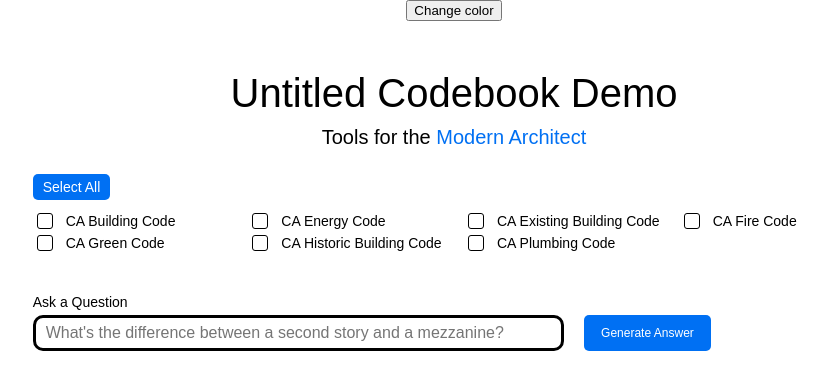
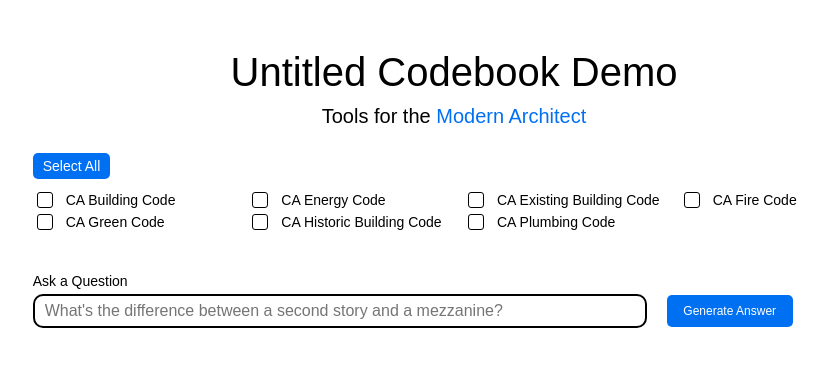
Before and after one commit to vidithbalasa/VCodes, a Next.js app: page / in a window 1280 px wide. Shown: the top 390 px of the page, without its empty margins (186-1013 px from the left). Built offline with nearby package versions, Linux system fonts and the light colour scheme.

Commit message:
Added typewriter functionality to answer

```diff
--- /dev/null
+++ b/components/codebookSelection.js
@@ -0,0 +1,50 @@
+import styles from '../styles/codebookSelection.module.css';
+
+export default function CodebookSelection({ selectedCodebooks, setSelectedCodebooks }) {
+  const CODEBOOKS = [
+    'CA Building Code', 'CA Energy Code', 'CA Existing Building Code',
+    'CA Fire Code', 'CA Green Code', 'CA Historic Building Code',
+    'CA Plumbing Code'
+  ]
+
+  const selectAll = () => {
+    if (selectedCodebooks.length === CODEBOOKS.length) {
+      setSelectedCodebooks([])
+    } else {
+      setSelectedCodebooks(CODEBOOKS)
+    }
+  }
+
+  const selectBook = (e) => {
+    if (e.target.checked) {
+      setSelectedCodebooks([...selectedCodebooks, e.target.value])
+    } else {
+      setSelectedCodebooks(selectedCodebooks.filter((cb) => cb !== e.target.value))
+    }
+  }
+
+  return (
+    <div className={styles.selectors}>
+      <button className={styles.selectAll} onClick={selectAll}>
+        {selectedCodebooks.length === CODEBOOKS.length ? 'Unselect All' : 'Select All'}
+      </button>
+      <div className={styles.codebookSelectors}>
+        {
+          CODEBOOKS.map((codebook, index) => {
+            return (
+              <div key={index} className={styles.checkbox}>
+                <input
+                  type="checkbox" id={codebook}
+                  name={codebook} value={codebook}
+                  checked={selectedCodebooks.includes(codebook)}
+                  onChange={selectBook}
+                />
+                <label for={codebook}>{codebook}</label>
+              </div>
+            )
+          })
+        }
+      </div>
+    </div>
+  )
+}
--- /dev/null
+++ b/components/typewriter.js
@@ -0,0 +1,26 @@
+import { useEffect, useRef, useState } from "react";
+import styles from '../styles/typewriterAnswer.module.css'
+
+
+export default function Typewriter({ text }) {
+  const [visibleText, setVisibleText] = useState('');
+  let index = useRef(0);
+
+  useEffect(() => {
+    if (visibleText == text) return;
+    setTimeout(()=>{
+      setVisibleText(curr => curr + text.charAt(index.current));
+      index.current += 1;
+    }, 30)
+  }, [visibleText, text]);
+
+  return (
+    <div className={styles.textBox}>
+      <h4 className={styles.text}>
+        {/* {answer} */}
+        {visibleText}
+        {/* {text} */}
+      </h4>
+    </div>
+  )
+}
--- a/pages/index.js
+++ b/pages/index.js
@@ -2,40 +2,35 @@ import Head from 'next/head'
 import Image from 'next/image'
 import styles from '../styles/Home.module.css'
 import { useState } from 'react'
-import { getFunctions, httpsCallable } from "firebase/functions";
-import { getApp } from '@firebase/app';
+import { httpsCallable } from "firebase/functions";
 import { functions } from '../firebase.config';
+import CodebookSelection from '../components/codebookSelection';
+import Typewriter from '../components/typewriter';
 
 export default function Home() {
-  const CODEBOOKS = [
-    'CA Building Code', 'CA Energy Code', 'CA Existing Building Code',
-    'CA Fire Code', 'CA Green Code', 'CA Historic Building Code',
-    'CA Plumbing Code'
-  ]
   const [selectedCodebooks, setSelectedCodebooks] = useState([]);
   const [query, setQuery] = useState('');
-  // const functions = getFunctions(getApp());
-
-  const selectAll = () => {
-    if (selectedCodebooks.length === CODEBOOKS.length) {
-      setSelectedCodebooks([])
-    } else {
-      setSelectedCodebooks(CODEBOOKS)
-    }
-  }
-
-  const selectBook = (e) => {
-    if (e.target.checked) {
-      setSelectedCodebooks([...selectedCodebooks, e.target.value])
-    } else {
-      setSelectedCodebooks(selectedCodebooks.filter((cb) => cb !== e.target.value))
-    }
-  }
+  const [loading, setLoading] = useState(false);
+  const [answer, setAnswer] = useState('');
+  const [sources, setSources] = useState([]);
 
   const generateAnswer = () => {
+    if(selectedCodebooks.length === 0) {
+      alert('Please select at least one codebook'); return
+    }
+    if(query === '') { alert('Please enter a question'); return }
+
+    setAnswer('');
+    setLoading(true);
+
     const QA = httpsCallable(functions, 'qa-temp');
     QA({codebooks: selectedCodebooks, query: query})
-      .then((result) => {console.log(result.data)})
+      .then((result) => {
+        console.log(result.data)
+        setAnswer(result.data.answer);
+        setSources(result.data.sources);
+        setLoading(false);
+      })
       .catch((error) => {console.log(error)})
   }
 
@@ -48,46 +43,15 @@ export default function Home() {
       </Head>
 
       <main className={styles.main}>
-        {/* button that changes the preferred color scheme */}
-        <button className={styles.colorSchemeButton}
-          onClick = {() => {
-            if (document.documentElement.getAttribute('data-theme') === 'light') {
-              document.documentElement.setAttribute('data-theme', 'dark')
-            } else {
-              document.documentElement.setAttribute('data-theme', 'light')
-            }
-          }}
-        >
-          {/* <Image src="/sun.svg" alt="sun" width={20} height={20} /> */}
-          Change color
-        </button>
         <h1 className={`${styles.title} ${styles.header}`}>Untitled Codebook Demo</h1>
         <h5 className={`${styles.subtitle} ${styles.header}`}>
           Tools for the <span className={styles.blueSubtext}>Modern Architect</span>
         </h5>
-        <div>
-          <div className={styles.selectors}>
-            <button className={styles.selectAll} onClick={selectAll}>
-              {selectedCodebooks.length === CODEBOOKS.length ? 'Unselect All' : 'Select All'}
-            </button>
-            <div className={styles.codebookSelectors}>
-              {
-                CODEBOOKS.map((codebook, index) => {
-                  return (
-                    <div key={index} className={styles.checkbox}>
-                      <input
-                        type="checkbox" id={codebook}
-                        name={codebook} value={codebook}
-                        checked={selectedCodebooks.includes(codebook)}
-                        onChange={selectBook}
-                      />
-                      <label for={codebook}>{codebook}</label>
-                    </div>
-                  )
-                })
-              }
-            </div>
-          </div>
+        <div className={styles.conrainer}>
+          <CodebookSelection
+            selectedCodebooks={selectedCodebooks}
+            setSelectedCodebooks={setSelectedCodebooks}
+          />
           <div className={styles.queryContainer}>
             <div className={styles.queryBox}>
               <label for="query" className={styles.queryLabel}>Ask a Question</label>
@@ -101,6 +65,8 @@ export default function Home() {
               </div>
             </div>
           </div>
+          {answer && <Typewriter text={answer} />}
+          {sources && <div className={styles.sourcesBox}>{sources.map((source, index) => <p key={index}>{source}</p>)}</div>}
         </div>
       </main>
 
--- a/styles/Home.module.css
+++ b/styles/Home.module.css
@@ -1,133 +1,3 @@
-/* .container {
-  padding: 0 2rem;
-}
-
-.main {
-  min-height: 100vh;
-  padding: 4rem 0;
-  flex: 1;
-  display: flex;
-  flex-direction: column;
-  justify-content: center;
-  align-items: center;
-}
-
-.footer {
-  display: flex;
-  flex: 1;
-  padding: 2rem 0;
-  border-top: 1px solid #eaeaea;
-  justify-content: center;
-  align-items: center;
-}
-
-.footer a {
-  display: flex;
-  justify-content: center;
-  align-items: center;
-  flex-grow: 1;
-}
-
-.title a {
-  color: #0070f3;
-  text-decoration: none;
-}
-
-.title a:hover,
-.title a:focus,
-.title a:active {
-  text-decoration: underline;
-}
-
-.title {
-  margin: 0;
-  line-height: 1.15;
-  font-size: 4rem;
-}
-
-.title,
-.description {
-  text-align: center;
-}
-
-.description {
-  margin: 4rem 0;
-  line-height: 1.5;
-  font-size: 1.5rem;
-}
-
-.code {
-  background: #fafafa;
-  border-radius: 5px;
-  padding: 0.75rem;
-  font-size: 1.1rem;
-  font-family: Menlo, Monaco, Lucida Console, Liberation Mono, DejaVu Sans Mono,
-    Bitstream Vera Sans Mono, Courier New, monospace;
-}
-
-.grid {
-  display: flex;
-  align-items: center;
-  justify-content: center;
-  flex-wrap: wrap;
-  max-width: 800px;
-}
-
-.card {
-  margin: 1rem;
-  padding: 1.5rem;
-  text-align: left;
-  color: inherit;
-  text-decoration: none;
-  border: 1px solid #eaeaea;
-  border-radius: 10px;
-  transition: color 0.15s ease, border-color 0.15s ease;
-  max-width: 300px;
-}
-
-.card:hover,
-.card:focus,
-.card:active {
-  color: #0070f3;
-  border-color: #0070f3;
-}
-
-.card h2 {
-  margin: 0 0 1rem 0;
-  font-size: 1.5rem;
-}
-
-.card p {
-  margin: 0;
-  font-size: 1.25rem;
-  line-height: 1.5;
-}
-
-.logo {
-  height: 1em;
-  margin-left: 0.5rem;
-}
-
-@media (max-width: 600px) {
-  .grid {
-    width: 100%;
-    flex-direction: column;
-  }
-}
-
-@media (prefers-color-scheme: dark) {
-  .card,
-  .footer {
-    border-color: #222;
-  }
-  .code {
-    background: #111;
-  }
-  .logo img {
-    filter: invert(1);
-  }
-} */
-
 .main {
   display: flex;
   flex-direction: column;
@@ -150,63 +20,6 @@
   padding-top: 10px;
 }
 
-.selectors {
-  margin-top: 25px;
-}
-
-.codebookSelectors {
-  display: grid;
-  grid-template-columns: 1fr 1fr 1fr 1fr;
-  column-gap: 20px;
-  font-weight: 100;
-  padding-top: 10px;
-}
-
-.codebookSelectors input[type="checkbox"] {
-  -webkit-appearance: none;
-  -moz-appearance: none;
-  --checkbox-size: 16px;
-  appearance: none;
-  border: 1px solid #000;
-  width: var(--checkbox-size);
-  height: var(--checkbox-size);
-  border-radius: 3px;
-  background-clip: padding-box;
-  transition: background-color 0.1s;
-}
-
-.codebookSelectors input[type="checkbox"]:checked {
-  background-color: #0070f3;
-}
-
-.checkbox {
-  display: flex;
-  align-items: center;
-  font-size: 14px;
-  font-weight: 100;
-  gap: 10px;
-}
-
-.selectAll {
-  /* style button to look good */
-  background-color: #0070f3;
-  color: white;
-  border: none;
-  border-radius: 5px;
-  padding: 5px 10px;
-  font-size: 14px;
-  font-weight: 100;
-  cursor: pointer;
-}
-
-.selectAll:hover {
-  transform: scale(1.05);
-}
-
-.selectAll:active {
-  transform: scale(0.95);
-}
-
 .queryBox {
   margin-top: 40px;
   display: flex;
@@ -226,9 +39,9 @@
 }
 
 .queryInput {
-  width: 60%;
+  width: 70%;
   height: 30px;
-  border: 3px solid black;
+  border: 2px solid black;
   border-radius: 10px;
   outline: none;
   padding: 0px 10px;
@@ -246,5 +59,5 @@
   font-weight: 100;
   cursor: pointer;
   width: 15%;
-  height: 36px;
+  height: 32px;
 }
--- /dev/null
+++ b/styles/codebookSelection.module.css
@@ -0,0 +1,56 @@
+.selectors {
+  margin-top: 25px;
+}
+
+.codebookSelectors {
+  display: grid;
+  grid-template-columns: 1fr 1fr 1fr 1fr;
+  column-gap: 20px;
+  font-weight: 100;
+  padding-top: 10px;
+}
+
+.codebookSelectors input[type="checkbox"] {
+  -webkit-appearance: none;
+  -moz-appearance: none;
+  --checkbox-size: 16px;
+  appearance: none;
+  border: 1px solid #000;
+  width: var(--checkbox-size);
+  height: var(--checkbox-size);
+  border-radius: 3px;
+  background-clip: padding-box;
+  transition: background-color 0.1s;
+}
+
+.codebookSelectors input[type="checkbox"]:checked {
+  background-color: #0070f3;
+}
+
+.checkbox {
+  display: flex;
+  align-items: center;
+  font-size: 14px;
+  font-weight: 100;
+  gap: 10px;
+}
+
+.selectAll {
+  /* style button to look good */
+  background-color: #0070f3;
+  color: white;
+  border: none;
+  border-radius: 5px;
+  padding: 5px 10px;
+  font-size: 14px;
+  font-weight: 100;
+  cursor: pointer;
+}
+
+.selectAll:hover {
+  transform: scale(1.05);
+}
+
+.selectAll:active {
+  transform: scale(0.95);
+}
--- /dev/null
+++ b/styles/typewriterAnswer.module.css
@@ -0,0 +1,12 @@
+.textBox {
+  max-width: 700px;
+  margin-left: 40px;
+  margin-top: 40px;
+}
+
+.text {
+  text-align: start;
+  font-weight: 200;
+  letter-spacing: .05em;
+  font-size: 20px;
+}
```
